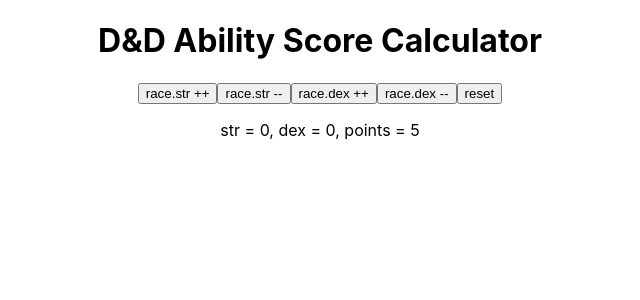
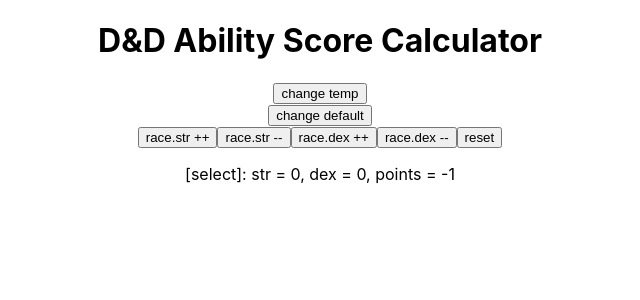
Before and after one commit to CBurgi/DnD-PointBuy-Calculator, a React (Create React App) app: page / in a window 1280 px wide. Shown: the top 300 px of the page, without its empty margins (320-960 px from the left). Built offline with nearby package versions, Linux system fonts and the light colour scheme.

Commit message:
[debug] changed names of Mod functions and added setScore which replaces whole score objects

```diff
--- a/src/App.js
+++ b/src/App.js
@@ -6,7 +6,7 @@
 import settingSpecificRaces from ".//data/races/setting_specific";
 import { RaceSelect, SubRaceSelect } from "./Functions/Select_Functions";
 import { GenerateTable } from "./Functions/Table_Functions";
-import { getScore, setScore, IncrementScore, DecrementScore } from "./Functions/Mod_Functions";
+import { getScore, setScore, setAbility, IncrementAbility, DecrementAbility } from "./Functions/Mod_Functions";
 
 export const defaultAbilityScore = {
 	mod: true,
@@ -25,17 +25,27 @@
 export const defaultScore = {
 	dontInclude: true,
 	name: "[select]",
-	mod: true,
+	mod: false,
 	min: 0,
-	max: 3,
-	points: 5,
-    maxPoints: 5,
+	max: -1,
+	points: -1,
+    maxPoints: -1,
 	str: 0,
 	dex: 0,
 	con: 0,
 	int: 0,
 	wis: 0,
 	cha: 0,
+};
+export const tempScore = {
+	dontInclude: true,
+	name: "[temp]",
+	mod: false,
+	min: 0,
+	max: -1,
+	points: -1,
+    maxPoints: -1,
+	str: 7,
 };
 
 export const customScore = {
@@ -44,6 +54,7 @@
 	min: -1,
 	max: -1,
 	points: -1,
+    maxPoints: -1,
 };
 
 function App() {
@@ -122,13 +133,15 @@
 				totalScore={totalScore}
 				setTotalScore={setTotalScore}
 			/> */}
-            <button onClick={() => IncrementScore(scores, setScores, "race", "str")}>race.str ++</button>
-            <button onClick={() => DecrementScore(scores, setScores, "race", "str")}>race.str --</button>
-            <button onClick={() => IncrementScore(scores, setScores, "race", "dex")}>race.dex ++</button>
-            <button onClick={() => DecrementScore(scores, setScores, "race", "dex")}>race.dex --</button>
-            <button onClick={() => setScore(scores, setScores, "race", "all", 0, true)}>reset</button>
+            <button onClick={() => setScore(scores, setScores, "race", tempScore)}>change temp</button><br/>
+            <button onClick={() => setScore(scores, setScores, "race", defaultScore)}>change default</button><br/>
+            <button onClick={() => IncrementAbility(scores, setScores, "race", "str")}>race.str ++</button>
+            <button onClick={() => DecrementAbility(scores, setScores, "race", "str")}>race.str --</button>
+            <button onClick={() => IncrementAbility(scores, setScores, "race", "dex")}>race.dex ++</button>
+            <button onClick={() => DecrementAbility(scores, setScores, "race", "dex")}>race.dex --</button>
+            <button onClick={() => setAbility(scores, setScores, "race", "all", 0, true)}>reset</button>
 
-            <p>str = {getScore(scores, "race").str}, dex = {getScore(scores, "race").dex}, points = {getScore(scores, "race").points}</p>
+            <p>{getScore(scores, "race").name}: str = {getScore(scores, "race").str}, dex = {getScore(scores, "race").dex}, points = {getScore(scores, "race").points}</p>
 		</div>
 	);
 }
--- a/src/Functions/Mod_Functions.js
+++ b/src/Functions/Mod_Functions.js
@@ -11,6 +11,21 @@
 	return scores.find((s) => s.key === score);
 };
 /**
+ * Sets requested score to the passed new score
+ * @param {Array} scores
+ * @param {Function} setScores
+ * @param {String} score
+ * @param {Object} newScore
+ */
+export const setScore = (scores, setScores, score, newScore) =>{
+    let nextScores = [...scores];
+	const scoreA = nextScores.find((s) => s.key === score);
+    const scoreB = Object.assign({}, scoreA, newScore)
+    nextScores = nextScores.filter((score) => {return score.key != scoreA.key})
+    nextScores.push(scoreB)
+    setScores(nextScores)
+}
+/**
  * Sets the requested variable of the requested score to the passed value
  * @param {Array} scores
  * @param {Function} setScores
@@ -19,7 +34,7 @@
  * @param {any} value
  * @param {Boolean} reset @default false Pass true to reset the score's points
  */
-export const setScore = (scores, setScores, score, variable, value, reset = false) => {
+export const setAbility = (scores, setScores, score, variable, value, reset = false) => {
 	const nextScores = [...scores];
 	const scoreA = nextScores.find((s) => s.key === score);
 	if ((variable = "all")) abilities.forEach(ability => scoreA[ability] = value);
@@ -35,7 +50,7 @@
  * @param {String} variable
  * @returns {Boolean} Whether or not the variable was incremented
  */
-export const IncrementScore = (scores, setScores, score, variable) => {
+export const IncrementAbility = (scores, setScores, score, variable) => {
 	const nextScores = [...scores];
 	const scoreA = nextScores.find((s) => s.key === score);
 	let minPoints = scoreA.str < pointDoubleThreshold ? 1 : 2;
@@ -59,7 +74,7 @@
  * @param {String} variable
  * @returns {Boolean} Whether or not the variable was decremented
  */
-export const DecrementScore = (scores, setScores, score, variable) => {
+export const DecrementAbility = (scores, setScores, score, variable) => {
 	const nextScores = [...scores];
 	const scoreA = nextScores.find((s) => s.key === score);
 	let minPoints = scoreA.str < pointDoubleThreshold ? 1 : 2;
--- a/src/Functions/Table_Functions.js
+++ b/src/Functions/Table_Functions.js
@@ -10,8 +10,8 @@
 */
 
 import {
-	IncrementScore,
-	DecrementScore,
+	IncrementAbility,
+	DecrementAbility,
 	// ResetScore,
 	CalculatePointCost,
 } from "./Mod_Functions";
@@ -185,7 +185,7 @@
 							<button
 								onClick={() => {
 									if (row.max < 0 || cell.value < row.max) {
-										IncrementScore(row, setter, cell.score);
+										IncrementAbility(row, setter, cell.score);
 									}
 								}}
 							>
@@ -194,7 +194,7 @@
 							<button
 								onClick={() => {
 									if (row.min < 0 || cell.value > row.min) {
-										DecrementScore(row, setter, cell.score);
+										DecrementAbility(row, setter, cell.score);
 									}
 								}}
 							>
```
